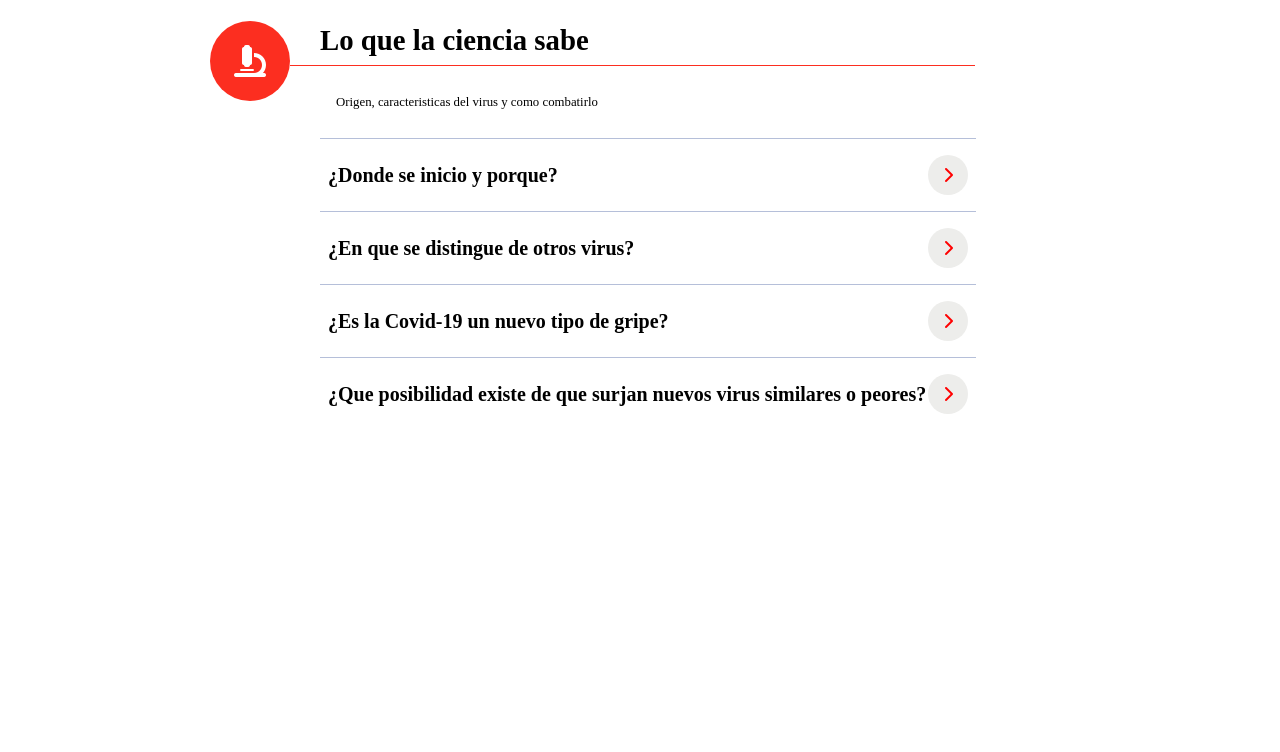
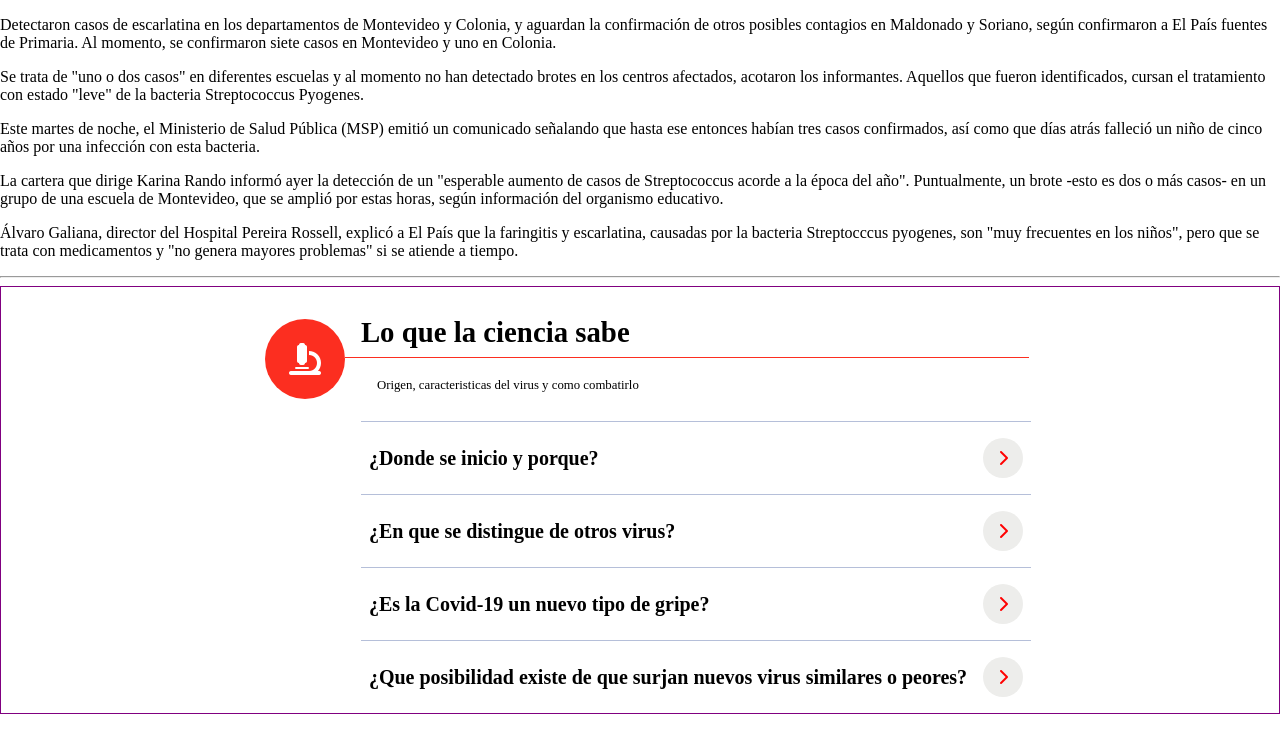
Before and after one commit to daiterra/Requerimientos, a plain HTML site: page elecciones/faq/faq.html in a window 1280 px wide. Drawn offline with Linux system fonts and the light colour scheme.

Commit message:
add container for icon and modify styles with flexbox layout

```diff
--- a/elecciones/faq/faq.css
+++ b/elecciones/faq/faq.css
@@ -12,8 +12,20 @@ body {
 }
 
 .faq-container {
-    margin: auto;
-    width: 50%;
+    display: flex;
+    justify-content: center;
+    /* position: relative; */
+    /* gap: 1rem; */
+    border: 1px solid purple;
+}
+.faq-image-container {
+    padding-top: 2rem;
+}
+.faq-content-container {
+    position: relative;
+    padding-left: 1rem;
+}
+.faq-image-container .icon {
 }
 
 .faq-title {
@@ -24,10 +36,11 @@ body {
 .faq-divider {
     border-top: 1px solid var(--colorPrimary);
     /* width: 100%; */
-    position: relative;
-    width: 107%;
-    left: -30px;
-    position: relative;
+    position: absolute;
+    width: 102%;
+    left: 0;
+    /* left: -30px; */
+    /* position: relative; */
 }
 .faq-subtitle {
     font-size: 0.8rem;
@@ -66,12 +79,12 @@ details summary {
     transition: transform 0.2s ease-in-out;
 }
 
-details summary:hover {
+.faq-container-details summary:hover {
     background-color: #ffb1b2;
     filter: saturate(50%);
 }
 
-details summary::-webkit-details-marker {
+.faq-container-details summary::-webkit-details-marker {
     display: none;
 }
 
@@ -88,10 +101,10 @@ details .faq-details-description {
     margin: 0 0 1rem;
     padding: 0.5rem 0.5rem;
 }
-.faq-divider span {
-    position: absolute;
-    top: -45px;
-    left: -80px;
+.faq-image-container .icon {
+    /* position: absolute; */
+    /* top: -45px; */
+    /* left: -80px; */
     background-color: var(--colorPrimary);
     border-radius: 50%;
     padding: 1.5rem;
@@ -106,7 +119,10 @@ details .faq-details-description {
 }
 
 @media only screen and (max-width: 768px) {
-    .faq-divider .icon {
+    .faq-container {
+        width: 80%;
+    }
+    .faq-image-container {
         display: none;
     }
     .faq-divider {
--- a/elecciones/faq/faq.html
+++ b/elecciones/faq/faq.html
@@ -10,11 +10,33 @@
 </head>
 
 <body>
+    <div>
+
+
+        <p>Detectaron casos de escarlatina en los departamentos de Montevideo y Colonia, y aguardan la confirmación
+            de otros posibles contagios en Maldonado y Soriano, según confirmaron a El País fuentes de Primaria. Al
+            momento, se confirmaron siete casos en Montevideo y uno en Colonia.</p>
+        <p>Se trata de "uno o dos casos" en diferentes escuelas y al momento no han detectado brotes en los centros
+            afectados, acotaron los informantes. Aquellos que fueron identificados, cursan el tratamiento con estado
+            "leve" de la bacteria Streptococcus Pyogenes.</p>
+        <p>Este martes de noche, el Ministerio de Salud Pública (MSP) emitió un comunicado señalando que hasta ese
+            entonces habían tres casos confirmados, así como que días atrás falleció un niño de cinco años por una
+            infección con esta bacteria.</p>
+        <p>La cartera que dirige Karina Rando informó ayer la detección de un "esperable aumento de casos de
+            Streptococcus acorde a la época del año". Puntualmente, un brote -esto es dos o más casos- en un grupo
+            de una escuela de Montevideo, que se amplió por estas horas, según información del organismo educativo.
+        </p>
+        <p>Álvaro Galiana, director del Hospital Pereira Rossell, explicó a El País que la faringitis y escarlatina,
+            causadas por la bacteria Streptocccus pyogenes, son "muy frecuentes en los niños", pero que se trata con
+            medicamentos y "no genera mayores problemas" si se atiende a tiempo.</p>
+    </div>
+    <hr />
     <section class="faq-container">
+        </div>
+        <div class="faq-image-container"><i class="fa-solid fa-microscope icon"></i></div>
+        <article class="faq-content-container">
             <h1 class="faq-title">Lo que la ciencia sabe</h1>
-        <div class="faq-divider">
-            <span class="icon"><i class="fa-solid fa-microscope"></i></span>
-        </div>
+            <div class="faq-divider"></div>
             <p class="faq-subtitle">
                 Origen, caracteristicas del virus y como combatirlo
             </p>
@@ -30,8 +52,8 @@
                 </p>
             </details>
             <details class="faq-container-details">
-            <summary>¿En que se distingue de otros virus?<div class="arrow-container"> <i class="fa fa-chevron-right"
-                        style="color:red"></i>
+                <summary>¿En que se distingue de otros virus?<div class="arrow-container"> <i
+                            class="fa fa-chevron-right" style="color:red"></i>
                     </div>
                 </summary>
                 <p class="faq-details-description">
@@ -60,6 +82,7 @@
                     suscipiantur. In eos exerci mollis apeirian, an qui latine alienum. Ad mea libris maluisset, consul
                     assueverit sea ex. </p>
             </details>
+        </article>
     </section>
 
     <!-- <script>
```
Lines whose indentation alone changed are shown as unchanged.
